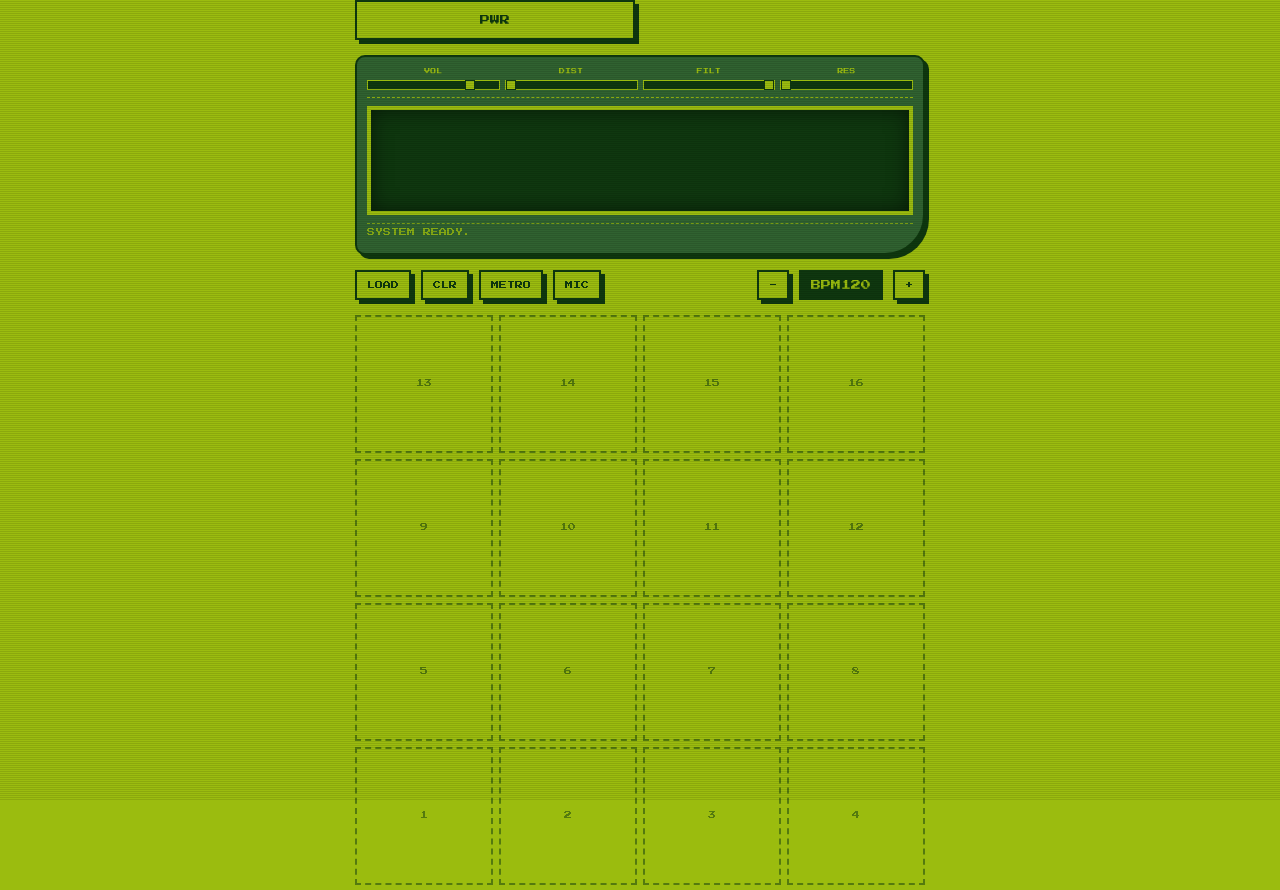
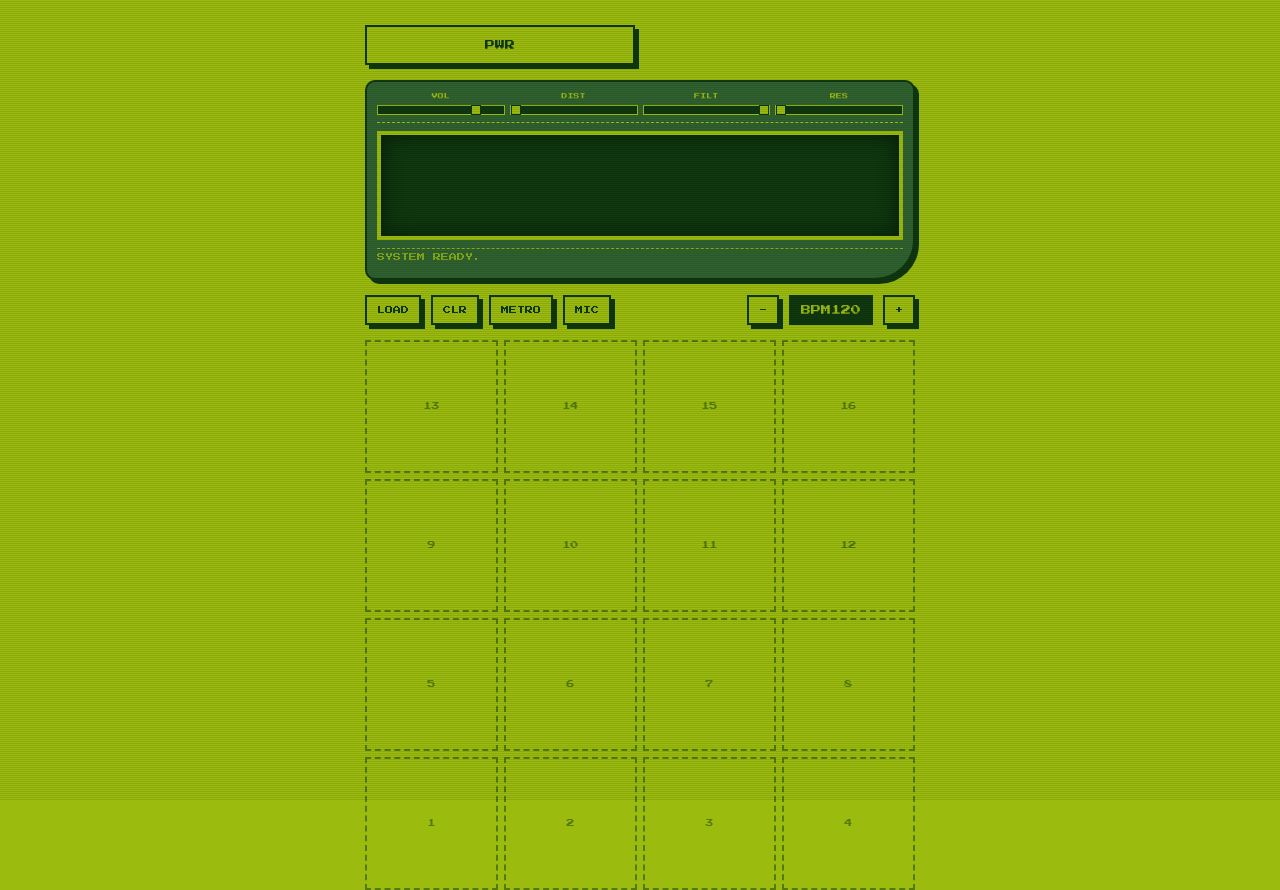
Before and after one commit to sebasdv/embryo-player-v4, a website built with Vite: page index.html in a window 1280 px wide. Built offline with nearby package versions, Linux system fonts and the light colour scheme.

Commit message:
Increase app shell padding to 25px for better margins

```diff
--- a/src/style.css
+++ b/src/style.css
@@ -34,7 +34,9 @@
   -moz-osx-font-smoothing: grayscale;
 }
 
-* {
+*,
+*::before,
+*::after {
   box-sizing: border-box;
 }
 
@@ -88,10 +90,10 @@ body::after {
   gap: 15px;
   /* Spacing between sections */
 
-  padding-top: env(safe-area-inset-top, 15px);
-  padding-bottom: env(safe-area-inset-bottom, 15px);
-  padding-left: max(15px, env(safe-area-inset-left));
-  padding-right: max(15px, env(safe-area-inset-right));
+  padding-top: max(25px, env(safe-area-inset-top));
+  padding-bottom: max(25px, env(safe-area-inset-bottom));
+  padding-left: max(25px, env(safe-area-inset-left));
+  padding-right: max(25px, env(safe-area-inset-right));
   margin: 0 auto;
 
   position: relative;
```
